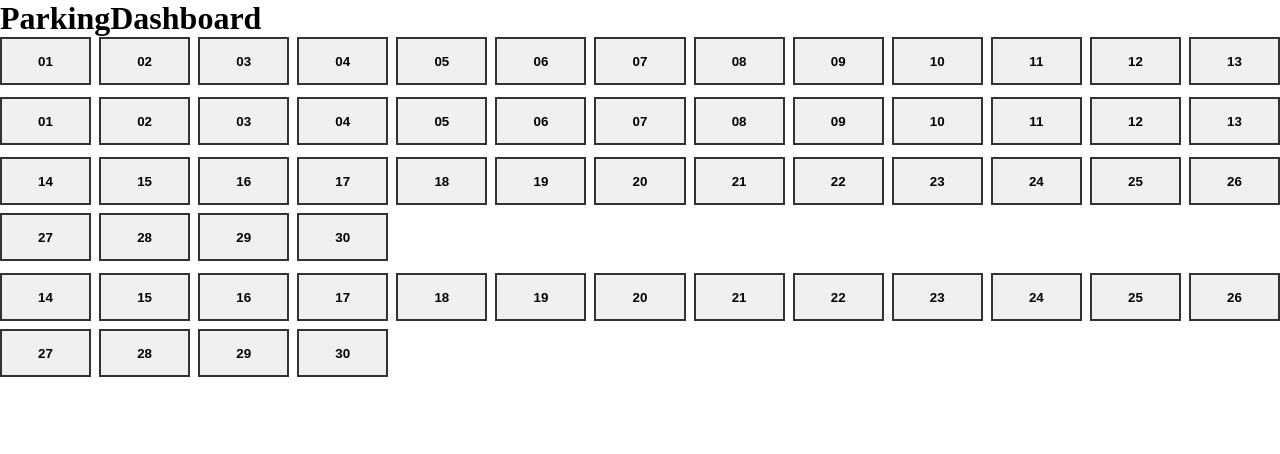
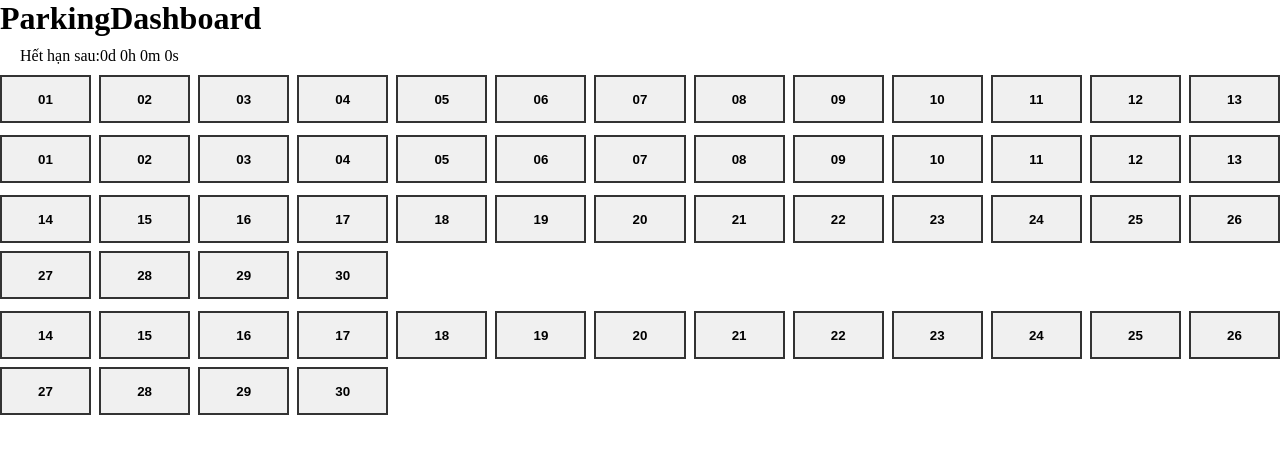
Before and after one commit to codewithduong05/chat_local, a React app in the folder frontend/: page /parking_lot in a window 1280 px wide. Shown: the top 454 px of the page. Built offline with nearby package versions, Linux system fonts and the light colour scheme; no server answers; the HTML template or start-up script is replaced by a standard one.

Commit message:
logic call time socket

```diff
--- a/frontend/src/features/parking/Dashboard.jsx
+++ b/frontend/src/features/parking/Dashboard.jsx
@@ -1,14 +1,18 @@
 import "@/styles/chat/mobile/parking/index.css"
 import slots from "@/lib/slice_slot";
-import { useEffect, useState } from "react";
+import { useCallback, useEffect, useState } from "react";
 import { socket } from "@/services/socket.service";
 import formatTime from "@/utils/format_time";
 
 const ParkingDashboard = () => {
   const [selectedDate] = useState("today");
-  // const [parkingData, setParkingData] = useState({});
+const [now, setNow] = useState(Date.now());
   const [selectedSlot, setSelectedSlot] = useState(null);
-  const [now, setNow] = useState(Date.now());
+
+  const [serverNow, setServerNow] = useState(null);
+  const [expiresAt, setExpiresAt] = useState(null);
+
+
 
   const rows = [
     slots.slice(0, 13),
@@ -16,55 +20,55 @@ const ParkingDashboard = () => {
     slots.slice(26, 43),
     slots.slice(43, 60),
   ];
-  const toggleSlot = (id) => {
-    setSelectedSlot(id === selectedSlot ? null : id);
-        // socket.emit("slots:init", {message : "hello"});
+  const toggleSlot = useCallback((id) => {
+    setSelectedSlot(prev => (id === prev ? null : id));
+    socket.emit("send-parking", id);
+
+  }, []);
+
+useEffect(() => {
+  const handler = (data) => {
+    setServerNow(data.serverNow);
+    setExpiresAt(data.expiresAt);
   };
-  useEffect(() => {
-    const t = setInterval(() => {
-      setNow(Date.now());
-    }, 1000);
 
-    return () => clearInterval(t);
-  }, []);
-  // useEffect(() => {
+  socket.on("parking-update", handler);
+
+  return () => socket.off("parking-update", handler);
+}, []);
 
 
+useEffect(() => {
+  if (!serverNow) return;
 
-  //   socket.on("slot:update", (slot) => {
-  //     console.log(slot);
+  const offset = serverNow - Date.now();
+  // lệch giờ client ↔ server
+
+  const t = setInterval(() => {
+    setNow(Date.now() + offset);
+    // if (now)
+    console.log(now);
+
+  }, 1000);
+
+  return () => clearInterval(t);
+}, [serverNow]);
+
+const getTimeLeft = () => {
+  if (!expiresAt || !now) {
+    return 0
 
 
-
-  //     setSelectedSlot((prev) => ({ ...prev, [slot.slotId]: slot }));
-  //   });
-  //   socket.on("slot:reset", (slotId) => {
-  //     setSelectedSlot((prev) => {
-  //       const copy = { ...prev };
-  //       delete copy[slotId];
-  //       return copy;
-  //     });
-  //   });
-
-  //   return () => {
-  //     socket.off("slots:init");
-  //     socket.off("slot:update");
-  //     socket.off("slot:reset");
-  //   };
-  // }, [toggleSlot]);
-  const getTimeLeft = (expiresAt) => {
-    const diff = expiresAt - now;
-    return diff > 0 ? diff : 0;
   };
-  // console.log(selectedSlot);
-
+  return Math.max(0, expiresAt - now);
+};
   return (
     <div>
       <h1>ParkingDashboard </h1>
-      {/* <p className="new_date">
+      <p className="new_date">
         Hết hạn sau:
-        {formatTime(getTimeLeft(selectedSlot[selectedSlot.id].expiresAt))}
-      </p> */}
+        {formatTime(getTimeLeft())}
+      </p>
       <div className="grid">
         {rows.map((row, rowIndex) => (
           <div key={rowIndex} className="row">
```
